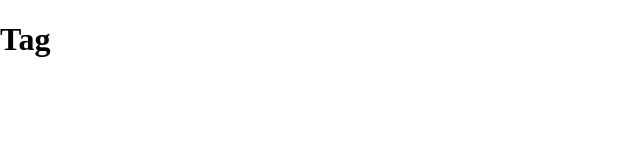
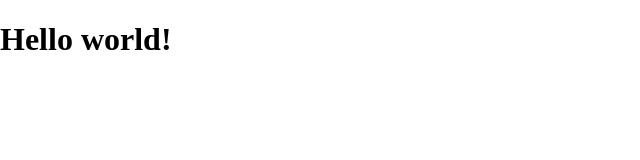
Before and after one commit to marcialo/enyo, a plain HTML site: page index.html in a window 1280 px wide. Shown: the whole page, without its empty margins (0-640 px from the left). Drawn offline with Linux system fonts and the light colour scheme.

Commit message:
hello world

```diff
--- a/index.html
+++ b/index.html
@@ -10,7 +10,9 @@
 	</head>
 	<body>
 
-	<h1>Tag</h1>
+	<h1>Hello world!</h1>
 
+	<footer>
+	</footer>
 	</body>
 </html>
```
